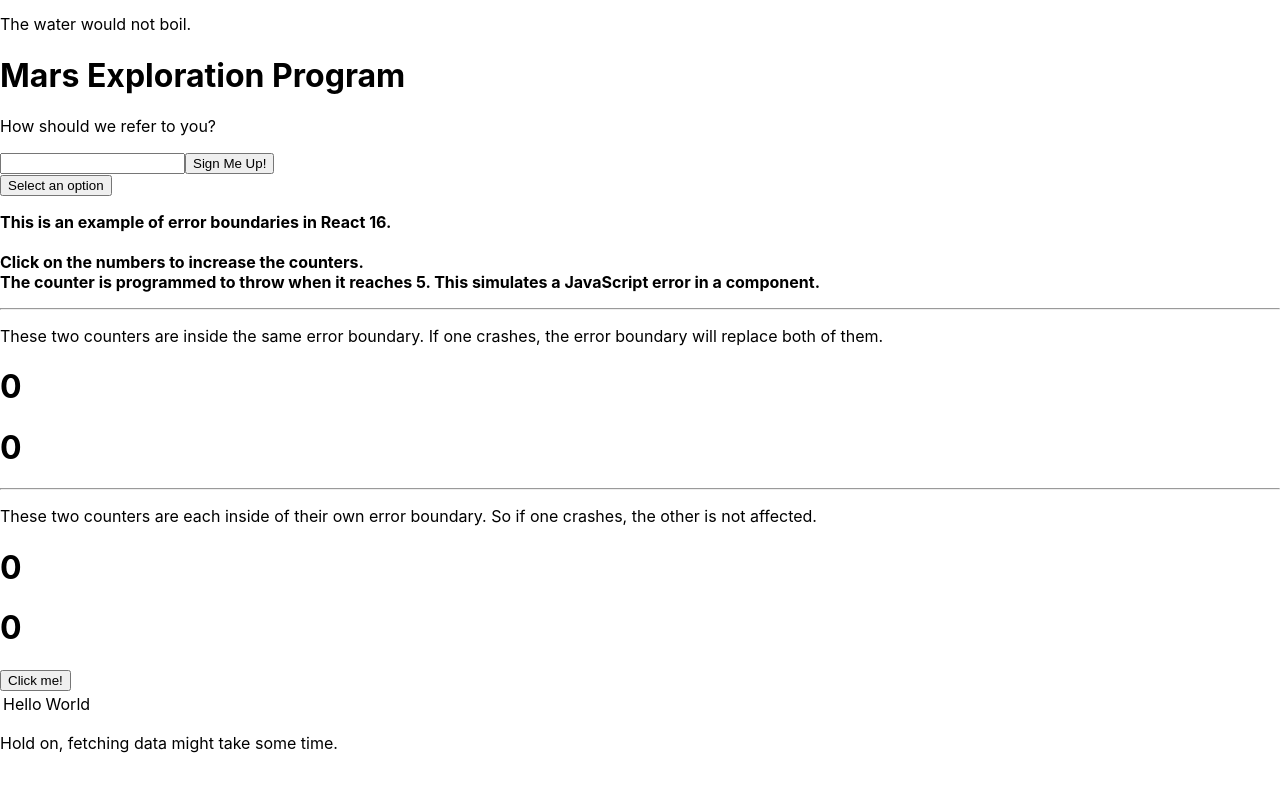
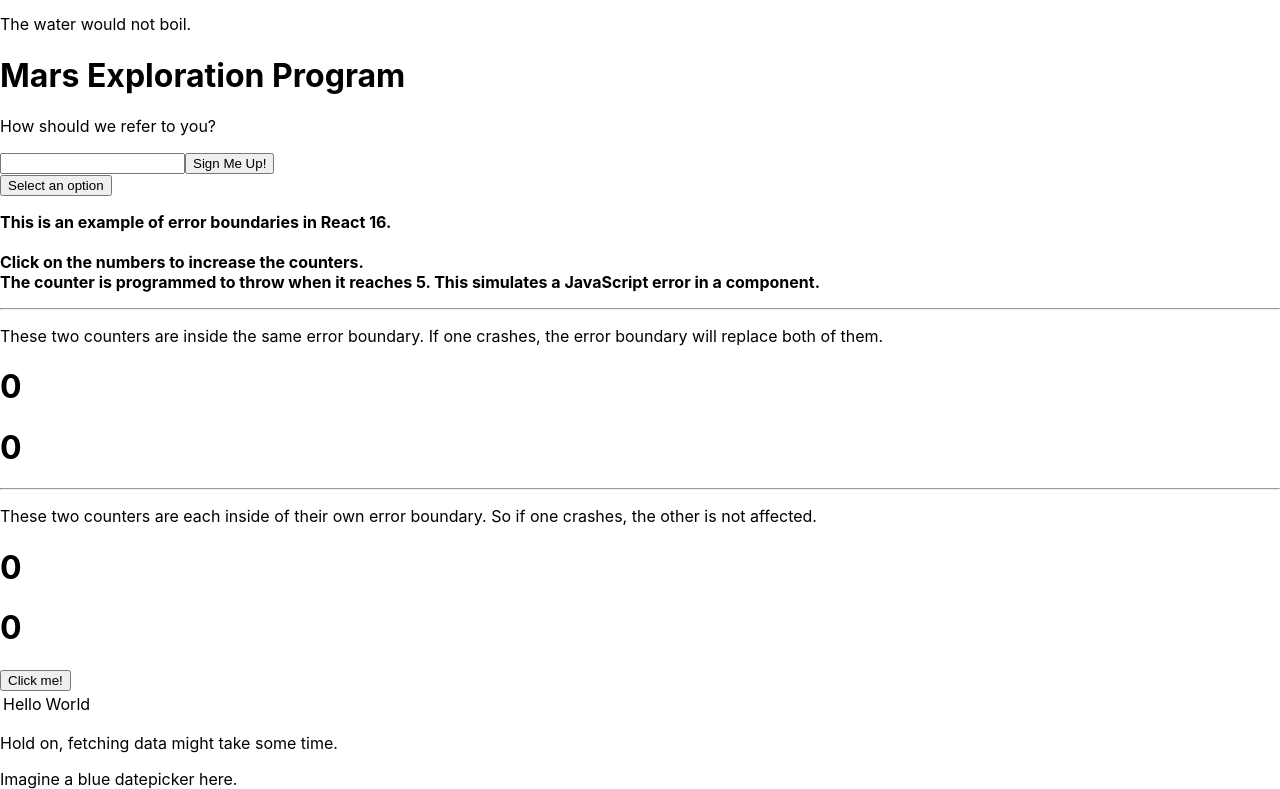
Before and after one commit to muthulakshmimurugan/reactjs, a React (Create React App) app: page / in a window 1280 px wide. Shown: the part 1558-2347 px from the top of the page. Built offline with nearby package versions, Linux system fonts and the light colour scheme; no server answers.

Commit message:
jsx depth

```diff
--- a/src/App.js
+++ b/src/App.js
@@ -19,6 +19,8 @@ import FancyFwdRef from './forwardingRef';
 import Table from './table';
 
 import Loading from './loadingHOC';
+
+import BlueDatePicker from './warningButton';
 
 
 
@@ -45,6 +47,7 @@ import Loading from './loadingHOC';
   <FancyFwdRef />
   <Table />
   <Loading />
+  <BlueDatePicker />
 
 
 
--- /dev/null
+++ b/src/warningButton.js
@@ -0,0 +1,13 @@
+import React from 'react';
+
+const MyComponents = {
+  DatePicker: function DatePicker(props) {
+    return <div>Imagine a {props.color} datepicker here.</div>;
+  }
+}
+
+function BlueDatePicker() {
+  return <MyComponents.DatePicker color="blue" />;
+}
+
+export default BlueDatePicker;
```
